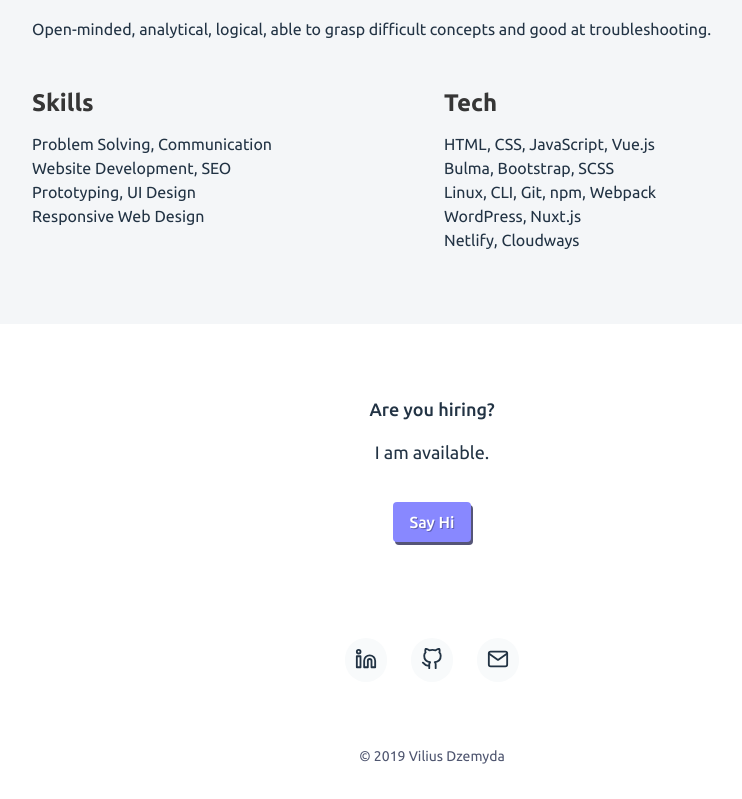
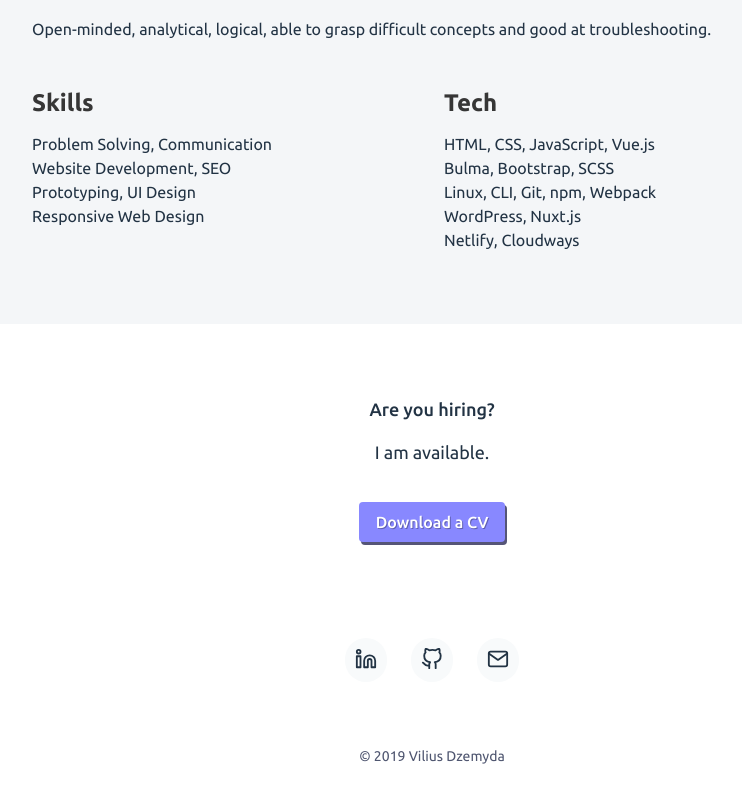
Before and after one commit to dzvilius/vilius-website, a Nuxt app: page / in a window 1280 px wide. Shown: the part 1316-2115 px from the top of the page, without its empty margins (208-950 px from the left). Built offline with nearby package versions, Linux system fonts and the light colour scheme.

Commit message:
add doawnload a CV button

```diff
--- /dev/null
+++ b/components/Buttons/ButtonCv.vue
@@ -0,0 +1,17 @@
+<template>
+  <a
+    href="./files/Vilius_Dzemyda_CV.pdf"
+    class="button is-primary ButtonCv"
+    target="_blank"
+  >Download a CV</a>
+</template>
+
+<style lang="scss" scoped>
+@import '~assets/scss/_variables.scss';
+
+.ButtonCv {
+  box-shadow: 2px 3px 0px #555577;
+  font-weight: 500;
+  text-shadow: 1px 1px 0px rgba(0, 0, 0, 0.3);
+}
+</style>
--- a/components/Contact.vue
+++ b/components/Contact.vue
@@ -4,18 +4,18 @@
       <div class="ContactCta">
         <h2 class="is-size-3">Are you hiring?</h2>
         <p class="ContactCta__Subtitle">I am available.</p>
-        <ButtonMail/>
+        <ButtonCv/>
       </div>
     </div>
   </section>
 </template>
 
 <script>
-import ButtonMail from '~/components/Buttons/ButtonMail.vue'
+import ButtonCv from '~/components/Buttons/ButtonCv.vue'
 
 export default {
   components: {
-    ButtonMail,
+    ButtonCv,
   },
 }
 </script>
```
